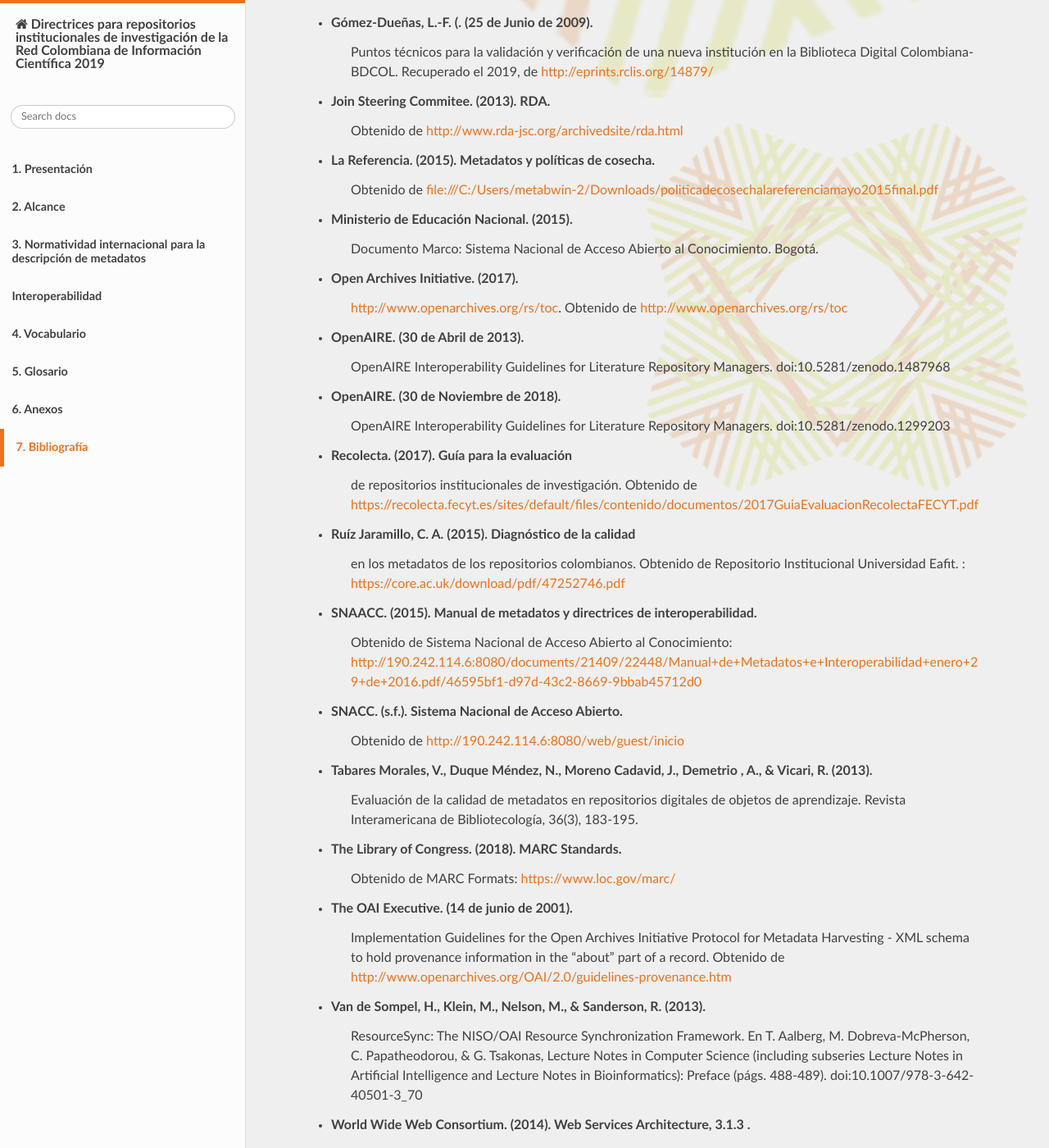
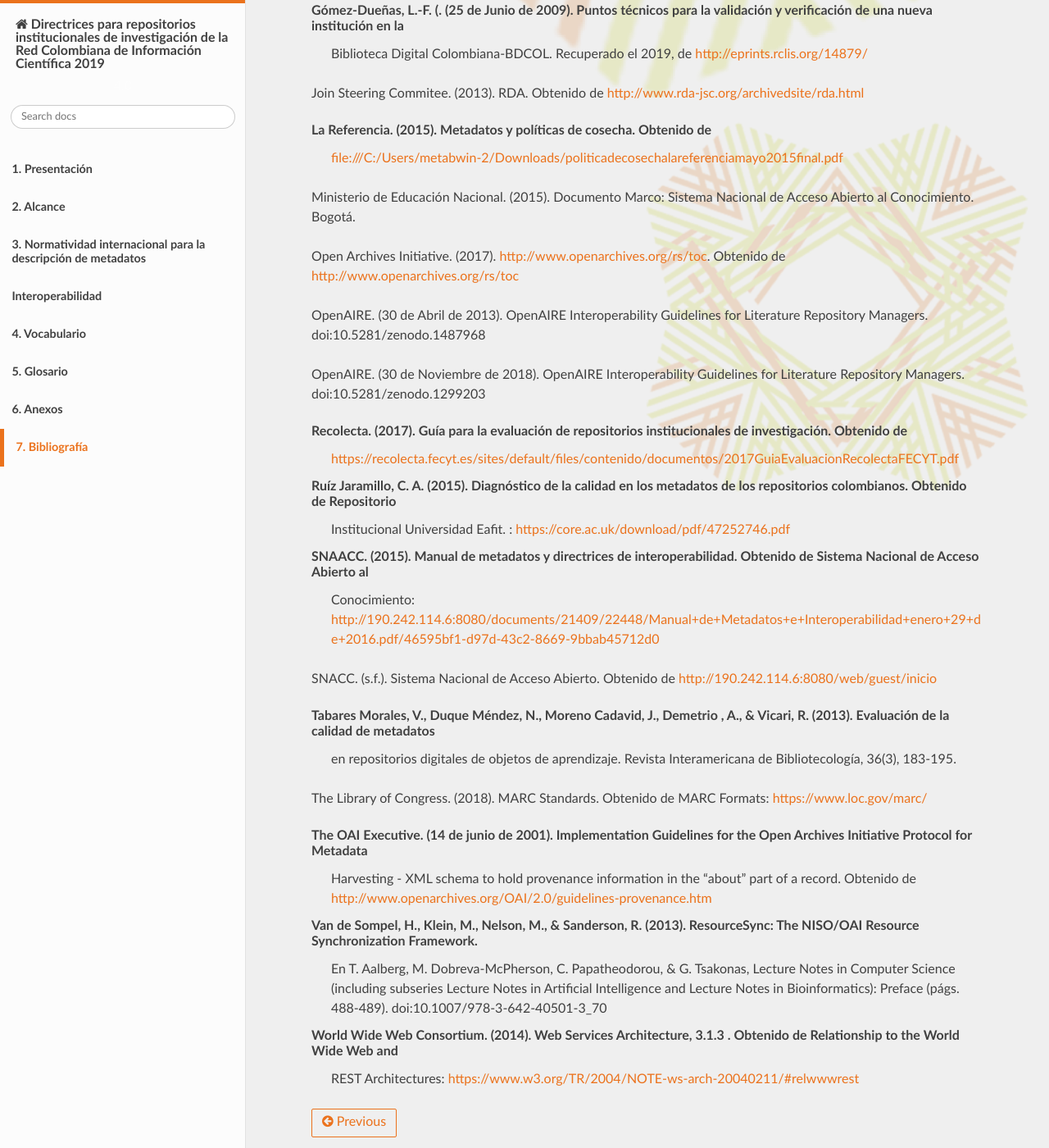
Before and after one commit to rcic/openaire4, a Sphinx documentation site: the page built from docs/bibliografia.rst, in a window 1280 px wide and 1400 px high, scrolled down 782 px. Shown: the whole window at 82% size. Built offline with Sphinx 7.4.7 and the Read the Docs theme 2.0.0, drawn with Linux system fonts in a browser that asks for light colours; some of the changed lines change nothing that is shown; some of the changed text lies outside the part shown.

Commit message:
correcion

```diff
--- a/docs/bibliografia.rst
+++ b/docs/bibliografia.rst
@@ -3,74 +3,67 @@
 Bibliografía
 ============
 
-- COAR. (2015). COAR Vocabularies. Obtenido de
+COAR. (2015). COAR Vocabularies. Obtenido de
 	https://www.coar-repositories.org/activities/repository-interoperability/coar-vocabularies/
 
-- COAR. (2018). Controlled Vocabulary for Resource
-	Type Genres . Obtenido de http://vocabularies.coar-repositories.org/documentation/resource_types/2.0.draft/
+COAR. (2018). Controlled Vocabulary for Resource Type Genres. Obtenido de
+	http://vocabularies.coar-repositories.org/documentation/resource_types/2.0.draft/
 
-- COAR. (2019). Controlled Vocabulary for Access Rights.
-	Obtenido de http://vocabularies.coar-repositories.org/documentation/access_rights/
+COAR. (2019). Controlled Vocabulary for Access Rights. Obtenido de
+	http://vocabularies.coar-repositories.org/documentation/access_rights/
 
-- Commission, E. (2013). Fact Sheet: Open Access is Horizon 2020.
-	Obtenido de https://ec.europa.eu/programmes/horizon2020/sites/horizon2020/
+Commission, E. (2013). Fact Sheet: Open Access is Horizon 2020. Obtenido de
+	https://ec.europa.eu/programmes/horizon2020/sites/horizon2020/
 
-- Consejo Nacional de Ciencia y Tecnología. (21 de Noviembre de 2014).
-	Lineamientos Generales para el Repositorio Nacional y los Repositorios. Obtenido de http://www.conacyt.mx/siicyt/index.php/centros-de-investigacion-conacyt/2393-
+Consejo Nacional de Ciencia y Tecnología. (21 de Noviembre de 2014). Lineamientos Generales para el Repositorio Nacional y los
+	Repositorios. Obtenido de http://www.conacyt.mx/siicyt/index.php/centros-de-investigacion-conacyt/2393-
 
-- DRIVER Project. (2008). Directrices DRIVER 2.0.
-	Directrices para proveedores de contenido - Exposición de recursos textuales con el protocolo OAI-PMH. Obtenido de http://recolecta.fecyt.es/sites/default/files/contenido/documentos/DRIVER_2_1_Gui
+DRIVER Project. (2008). Directrices DRIVER 2.0. Directrices para proveedores de contenido - Exposición de recursos textuales con
+	el protocolo OAI-PMH. Obtenido de http://recolecta.fecyt.es/sites/default/files/contenido/documentos/DRIVER_2_1_Gui
 
-- Dublin Core Metadata Initiative. (1995-2019).
-	Innovation in metadata design, implementation & best practice. Obtenido de http://dublincore.org/
+Dublin Core Metadata Initiative. (1995-2019). Innovation in metadata design, implementation & best practice. Obtenido de
+	http://dublincore.org/
 
-- Estivill Rius, A. (abril-junio de 2015). RDA:
-	recursos, descripción y acceso: antecedentes, bases teóricas y características generales. Boletín ANABAD, LXV(2), 15-43. Obtenido de https://dialnet.unirioja.es/descarga/articulo/5267266.pdf
+Estivill Rius, A. (abril-junio de 2015). RDA: recursos, descripción y acceso: antecedentes, bases teóricas y características generales.
+	Boletín ANABAD, LXV(2), 15-43. Obtenido de https://dialnet.unirioja.es/descarga/articulo/5267266.pdf
 
-- Gómez-Dueñas, L.-F. (. (25 de Junio de 2009).
-	Puntos técnicos para la validación y verificación de una nueva institución en la Biblioteca Digital Colombiana-BDCOL. Recuperado el 2019, de http://eprints.rclis.org/14879/
+Gómez-Dueñas, L.-F. (. (25 de Junio de 2009). Puntos técnicos para la validación y verificación de una nueva institución en la
+	Biblioteca Digital Colombiana-BDCOL. Recuperado el 2019, de http://eprints.rclis.org/14879/
 
-- Join Steering Commitee. (2013). RDA.
-	Obtenido de http://www.rda-jsc.org/archivedsite/rda.html
+Join Steering Commitee. (2013). RDA. Obtenido de http://www.rda-jsc.org/archivedsite/rda.html
 
-- La Referencia. (2015). Metadatos y políticas de cosecha.
-	Obtenido de file:///C:/Users/metabwin-2/Downloads/politicadecosechalareferenciamayo2015final.pdf
+La Referencia. (2015). Metadatos y políticas de cosecha. Obtenido de
+	file:///C:/Users/metabwin-2/Downloads/politicadecosechalareferenciamayo2015final.pdf
 
-- Ministerio de Educación Nacional. (2015).
-	Documento Marco: Sistema Nacional de Acceso Abierto al Conocimiento. Bogotá.
+Ministerio de Educación Nacional. (2015). Documento Marco: Sistema Nacional de Acceso Abierto al Conocimiento. Bogotá.
 
-- Open Archives Initiative. (2017).
-	http://www.openarchives.org/rs/toc. Obtenido de http://www.openarchives.org/rs/toc
+Open Archives Initiative. (2017). http://www.openarchives.org/rs/toc. Obtenido de http://www.openarchives.org/rs/toc
 
-- OpenAIRE. (30 de Abril de 2013).
-	OpenAIRE Interoperability Guidelines for Literature Repository Managers. doi:10.5281/zenodo.1487968
+OpenAIRE. (30 de Abril de 2013). OpenAIRE Interoperability Guidelines for Literature Repository Managers. doi:10.5281/zenodo.1487968
 
-- OpenAIRE. (30 de Noviembre de 2018).
-	OpenAIRE Interoperability Guidelines for Literature Repository Managers. doi:10.5281/zenodo.1299203
+OpenAIRE. (30 de Noviembre de 2018). OpenAIRE Interoperability Guidelines for Literature Repository Managers. doi:10.5281/zenodo.1299203
 
-- Recolecta. (2017). Guía para la evaluación
-	de repositorios institucionales de investigación. Obtenido de https://recolecta.fecyt.es/sites/default/files/contenido/documentos/2017GuiaEvaluacionRecolectaFECYT.pdf
+Recolecta. (2017). Guía para la evaluación de repositorios institucionales de investigación. Obtenido de
+	https://recolecta.fecyt.es/sites/default/files/contenido/documentos/2017GuiaEvaluacionRecolectaFECYT.pdf
 
-- Ruíz Jaramillo, C. A. (2015). Diagnóstico de la calidad
-	en los metadatos de los repositorios colombianos. Obtenido de Repositorio Institucional Universidad Eafit. : https://core.ac.uk/download/pdf/47252746.pdf
+Ruíz Jaramillo, C. A. (2015). Diagnóstico de la calidad en los metadatos de los repositorios colombianos. Obtenido de Repositorio
+	Institucional Universidad Eafit. : https://core.ac.uk/download/pdf/47252746.pdf
 
-- SNAACC. (2015). Manual de metadatos y directrices de interoperabilidad.
-	Obtenido de Sistema Nacional de Acceso Abierto al Conocimiento: http://190.242.114.6:8080/documents/21409/22448/Manual+de+Metadatos+e+Interoperabilidad+enero+29+de+2016.pdf/46595bf1-d97d-43c2-8669-9bbab45712d0
+SNAACC. (2015). Manual de metadatos y directrices de interoperabilidad. Obtenido de Sistema Nacional de Acceso Abierto al
+	Conocimiento: http://190.242.114.6:8080/documents/21409/22448/Manual+de+Metadatos+e+Interoperabilidad+enero+29+de+2016.pdf/46595bf1-d97d-43c2-8669-9bbab45712d0
 
-- SNACC. (s.f.). Sistema Nacional de Acceso Abierto.
-	Obtenido de http://190.242.114.6:8080/web/guest/inicio
+SNACC. (s.f.). Sistema Nacional de Acceso Abierto. Obtenido de http://190.242.114.6:8080/web/guest/inicio
 
-- Tabares Morales, V., Duque Méndez, N., Moreno Cadavid, J., Demetrio , A., & Vicari, R. (2013).
-	Evaluación de la calidad de metadatos en repositorios digitales de objetos de aprendizaje. Revista Interamericana de Bibliotecología, 36(3), 183-195.
+Tabares Morales, V., Duque Méndez, N., Moreno Cadavid, J., Demetrio , A., & Vicari, R. (2013). Evaluación de la calidad de metadatos
+	en repositorios digitales de objetos de aprendizaje. Revista Interamericana de Bibliotecología, 36(3), 183-195.
 
-- The Library of Congress. (2018). MARC Standards.
-	Obtenido de MARC Formats: https://www.loc.gov/marc/
+The Library of Congress. (2018). MARC Standards. Obtenido de MARC Formats: https://www.loc.gov/marc/
 
-- The OAI Executive. (14 de junio de 2001).
-	Implementation Guidelines for the Open Archives Initiative Protocol for Metadata Harvesting - XML schema to hold provenance information in the "about" part of a record. Obtenido de http://www.openarchives.org/OAI/2.0/guidelines-provenance.htm
+The OAI Executive. (14 de junio de 2001). Implementation Guidelines for the Open Archives Initiative Protocol for Metadata
+	Harvesting - XML schema to hold provenance information in the "about" part of a record. Obtenido de http://www.openarchives.org/OAI/2.0/guidelines-provenance.htm
 
-- Van de Sompel, H., Klein, M., Nelson, M., & Sanderson, R. (2013).
-	ResourceSync: The NISO/OAI Resource Synchronization Framework. En T. Aalberg, M. Dobreva-McPherson, C. Papatheodorou, & G. Tsakonas, Lecture Notes in Computer Science (including subseries Lecture Notes in Artificial Intelligence and Lecture Notes in Bioinformatics): Preface (págs. 488-489). doi:10.1007/978-3-642-40501-3_70
+Van de Sompel, H., Klein, M., Nelson, M., & Sanderson, R. (2013). ResourceSync: The NISO/OAI Resource Synchronization Framework.
+	En T. Aalberg, M. Dobreva-McPherson, C. Papatheodorou, & G. Tsakonas, Lecture Notes in Computer Science (including subseries Lecture Notes in Artificial Intelligence and Lecture Notes in Bioinformatics): Preface (págs. 488-489). doi:10.1007/978-3-642-40501-3_70
 
-- World Wide Web Consortium. (2014). Web Services Architecture, 3.1.3 .
-	Obtenido de Relationship to the World Wide Web and REST Architectures: https://www.w3.org/TR/2004/NOTE-ws-arch-20040211/#relwwwrest
+World Wide Web Consortium. (2014). Web Services Architecture, 3.1.3 . Obtenido de Relationship to the World Wide Web and
+	REST Architectures: https://www.w3.org/TR/2004/NOTE-ws-arch-20040211/#relwwwrest
```
